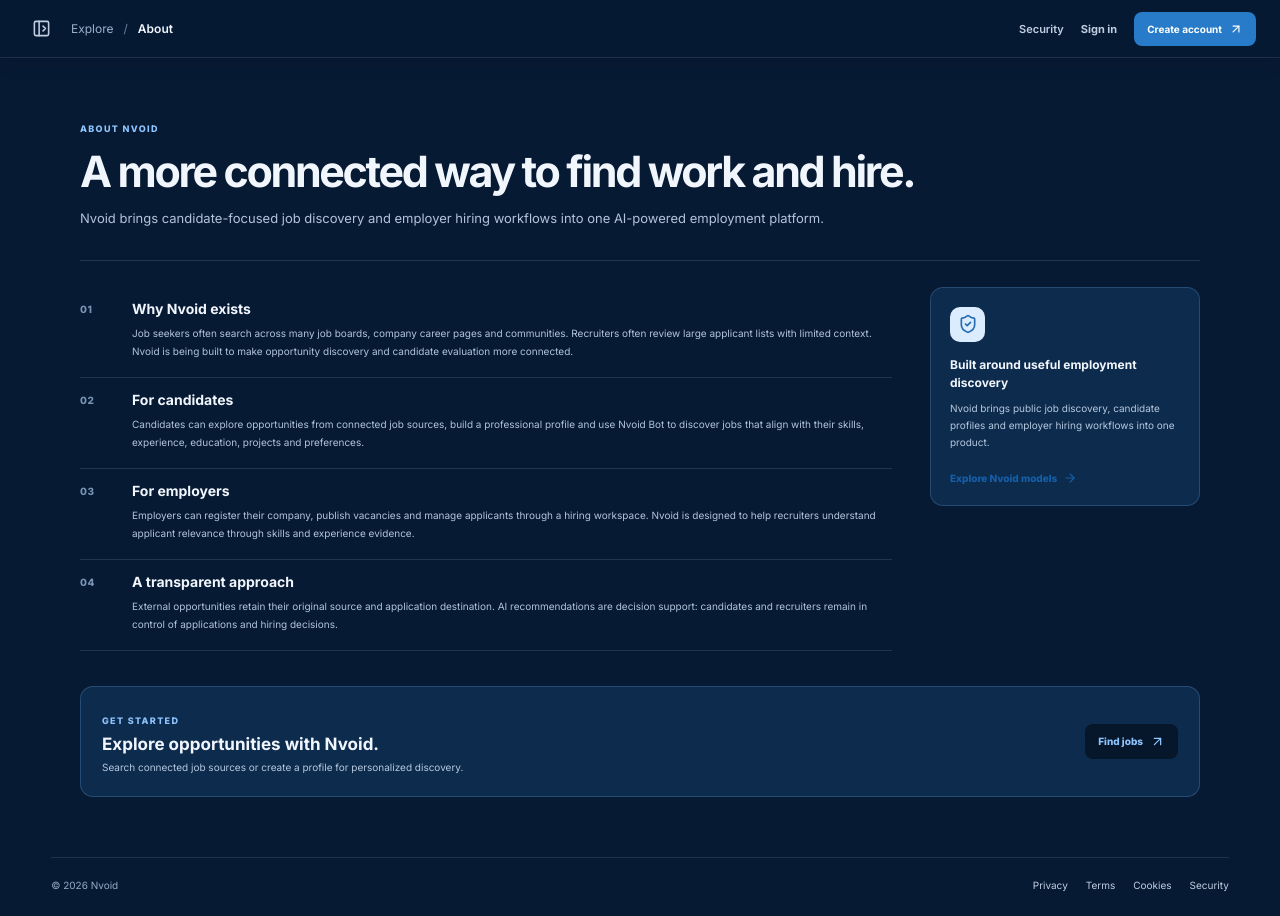
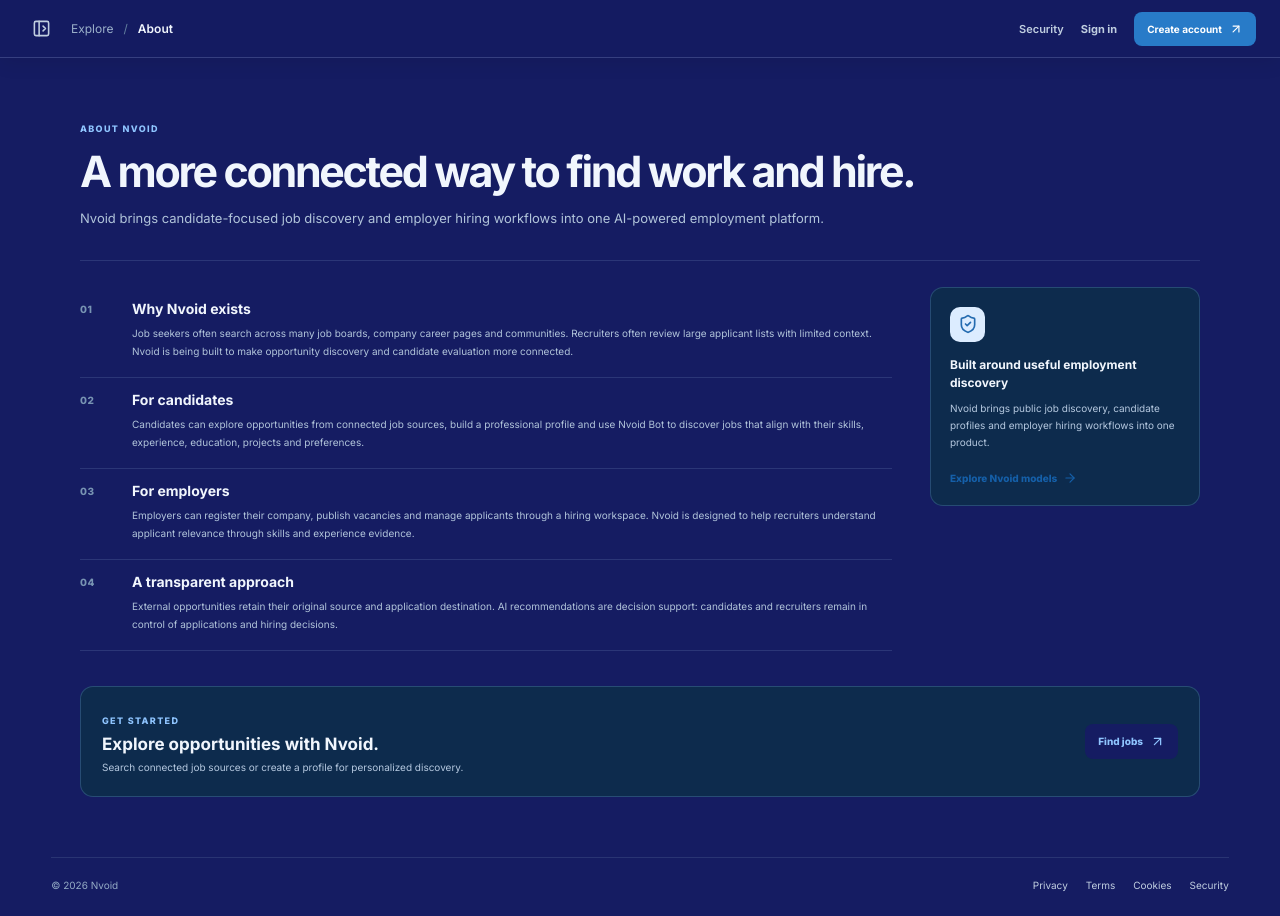
Before and after one commit to jobkar-official/nvoid_web_view, a Next.js app: page /about in a window 1280 px wide. Built offline with nearby package versions, Linux system fonts and the light colour scheme.

Commit message:
style: set Nvoid page canvas to brand navy #151C62

```diff
--- a/app/globals.css
+++ b/app/globals.css
@@ -770,3 +770,37 @@ body { color: #e8f0fb; }
     box-shadow: 18px 0 45px rgba(0,0,0,.35);
   }
 }
+
+
+/* Nvoid unified brand canvas */
+:root {
+  --navy: #151c62;
+  --navy-2: #151c62;
+  --navy-3: #202b7e;
+  --blue: #8ebaff;
+  --blue-dark: #5d8ee8;
+  --blue-soft: #202b7e;
+  --ink: #f1f4ff;
+  --muted: #c1c9ed;
+  --soft-muted: #a4afe0;
+  --line: rgba(191, 202, 255, .2);
+  --canvas: #151c62;
+}
+html, body,
+.public-shell, .public-main, .public-content,
+.workspace-shell, .workspace-main, .workspace-content,
+.auth-page, .home-page, .catalog-page, .info-page {
+  min-height: 100%;
+  background-color: #151c62;
+}
+body { color: #f1f4ff; }
+.public-topbar, .workspace-topbar {
+  background: rgba(21,28,98,.97);
+  border-bottom-color: rgba(191,202,255,.2);
+}
+.public-sidebar, .workspace-sidebar {
+  color: #eef1ff;
+  background: #101747;
+  border-right-color: rgba(191,202,255,.16);
+}
+.sidebar-scrim, .workspace-scrim { background: rgba(4,7,35,.72); }
--- a/app/layout.tsx
+++ b/app/layout.tsx
@@ -25,7 +25,7 @@ export const metadata: Metadata = {
 export const viewport: Viewport = {
   width: "device-width",
   initialScale: 1,
-  themeColor: "#071a33"
+  themeColor: "#151c62"
 };
 
 export default function RootLayout({ children }: Readonly<{ children: React.ReactNode }>) {
```
